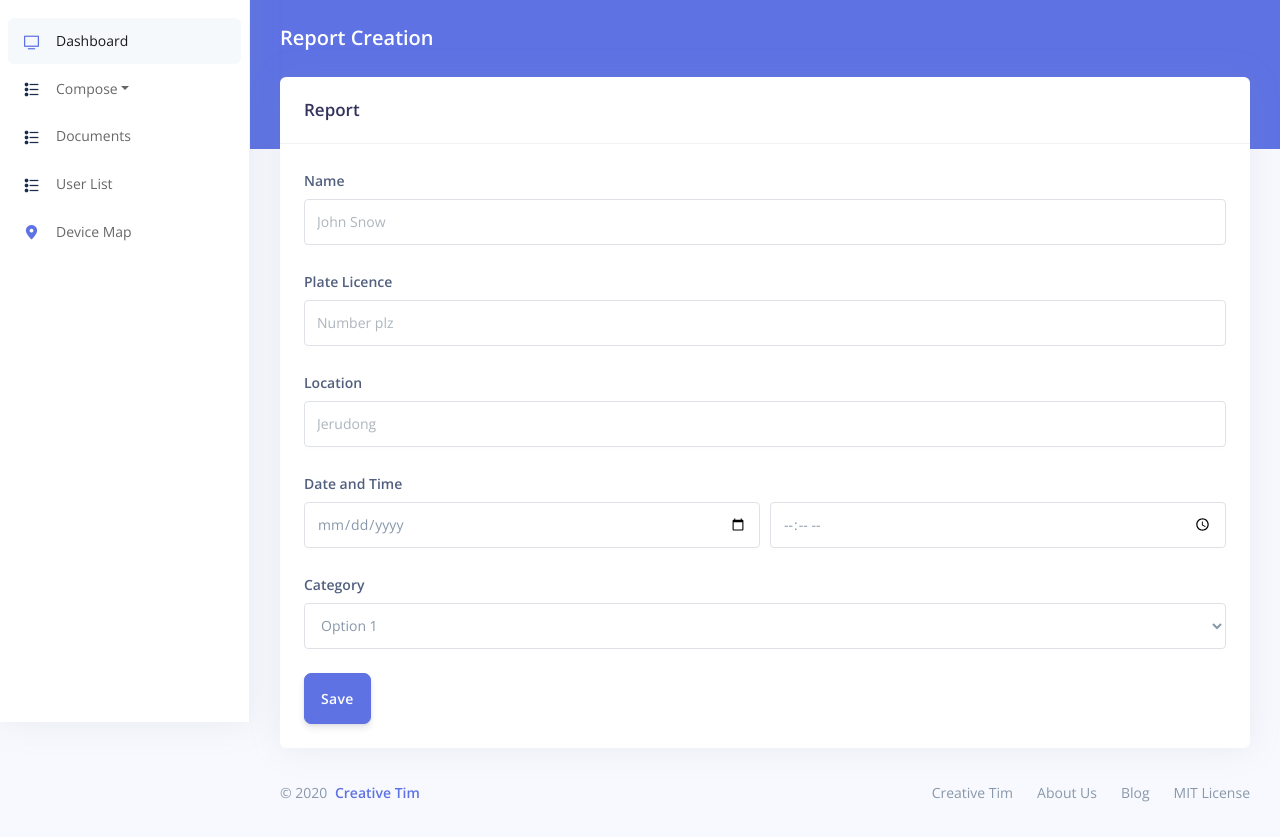
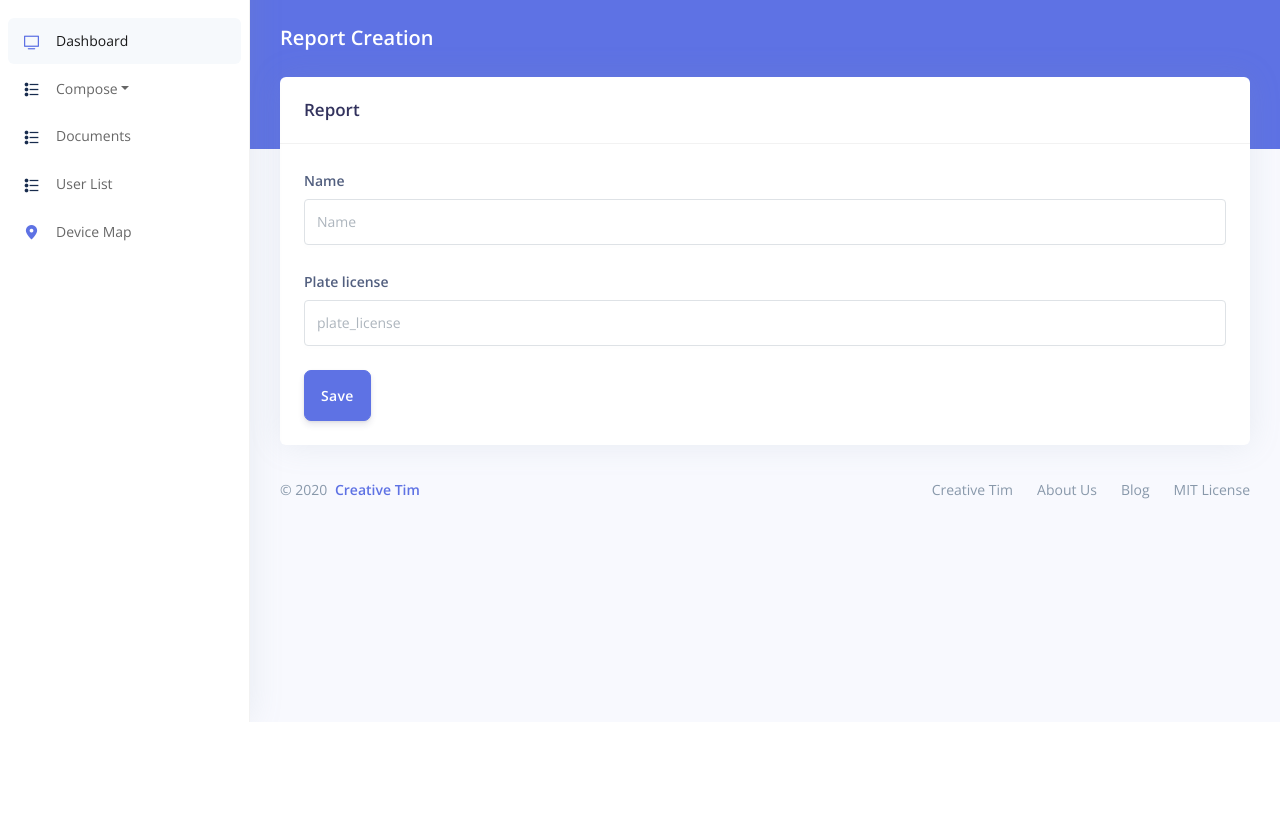
Before and after one commit to n3r052/php-fyp, a PHP site: page /report.php in a window 1280 px wide. Shown: the part 78-915 px from the top of the page. After the commit the page ends 800 px from the top, so only its background shows below. Run offline with PHP 8.4, Linux system fonts and the light colour scheme; the visitor is signed in with stand-in values (Sample User, id 1).

Commit message:
working report php

```diff
--- a/report.php
+++ b/report.php
@@ -195,18 +195,18 @@
             </div>
 
             <div class="card-body">
-                <form action="form.php" method="post">
+                <form action="report.php" method="post">
                     <div class="form-group">
                         <label for="example-text-input" class="form-control-label">Name</label>
-                        <input class="form-control" type="text" placeholder="John Snow" id="example-text-input" name="first_name">
+                        <input class="form-control" placeholder="Name" type="text" id="first_name" name="first_name">
                     </div>
 
                     <div class="form-group">
-                        <label for="example-text-input" class="form-control-label">Plate Licence</label>
-                        <input class="form-control" type="text" placeholder="Number plz" id="example-text-input" name="plate_licenase">
+                        <label for="example-text-input" class="form-control-label">Plate license</label>
+                        <input class="form-control" placeholder="plate_license" type="text" id="plate_license" name="plate_license">
                     </div>
 
-                    <div class="form-group">
+                    <!-- <div class="form-group">
                         <label for="example-text-input" class="form-control-label">Location</label>
                         <input class="form-control" type="text" placeholder="Jerudong" id="example-text-input" name="location">
                     </div>
@@ -229,7 +229,7 @@
                             <option>Option 1</option>
                             <option>Option 2</option>
                         </select>
-                    </div>
+                    </div>  -->
 
                     <!-- Form Button Modal, Trigger ----------------------------------------------------------->
                     <button type="button" class="btn btn-primary btn-lg" data-toggle="modal" data-target="#exampleModal">Save</button>
@@ -307,19 +307,12 @@
   <script src="assets/js/argon.js?v=1.2.0"></script>
 
   <?php
-  if (isset($_POST['submit'])){
-        // $user_id= $_POST['user_id'];
-        $name= $_POST['first_name'];
-        // $last_name= $_POST['last_name'];
-        $status= $_POST['status'];
-        $plate_license= $_POST['plate_license'];
-        $offense= $_POST['offense']; //category dropdown option
-        $status= $_POST['status']; //inactive or active
-        $date_time= $_POST['date_time'];
+    if (isset($_POST['submit'])){
+      $first_name= $_POST['first_name'];
+      $plate_license= $_POST['plate_license'];
         include "config.php";
 
-            $sql = "INSERT INTO report(first_name, status, plate_license, location, offense, date_time)
-            VALUES($name, $status, $plate_license, $location, $offense, $date_time)";
+            $sql = "INSERT INTO report(first_name, plate_license) VALUES($first_name, $plate_license)";
             if($connect->query($sql) === true){
                 echo "success insert";
 
```
